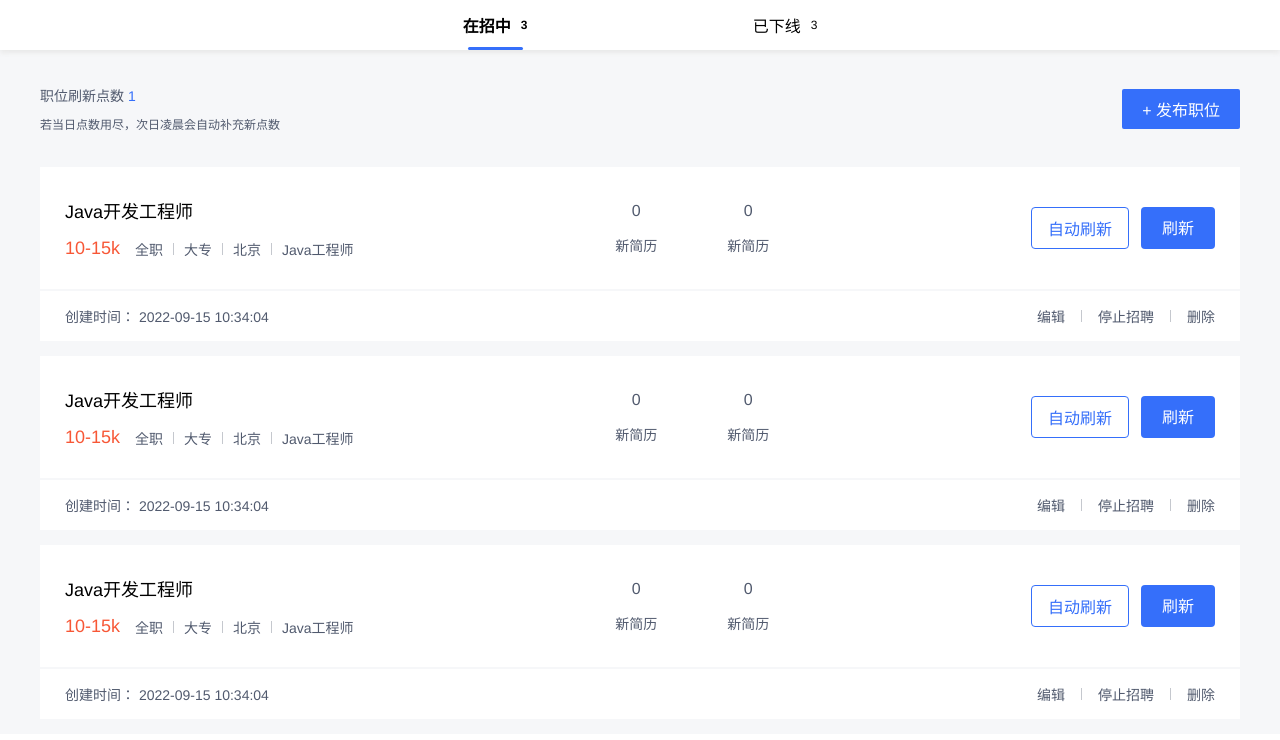
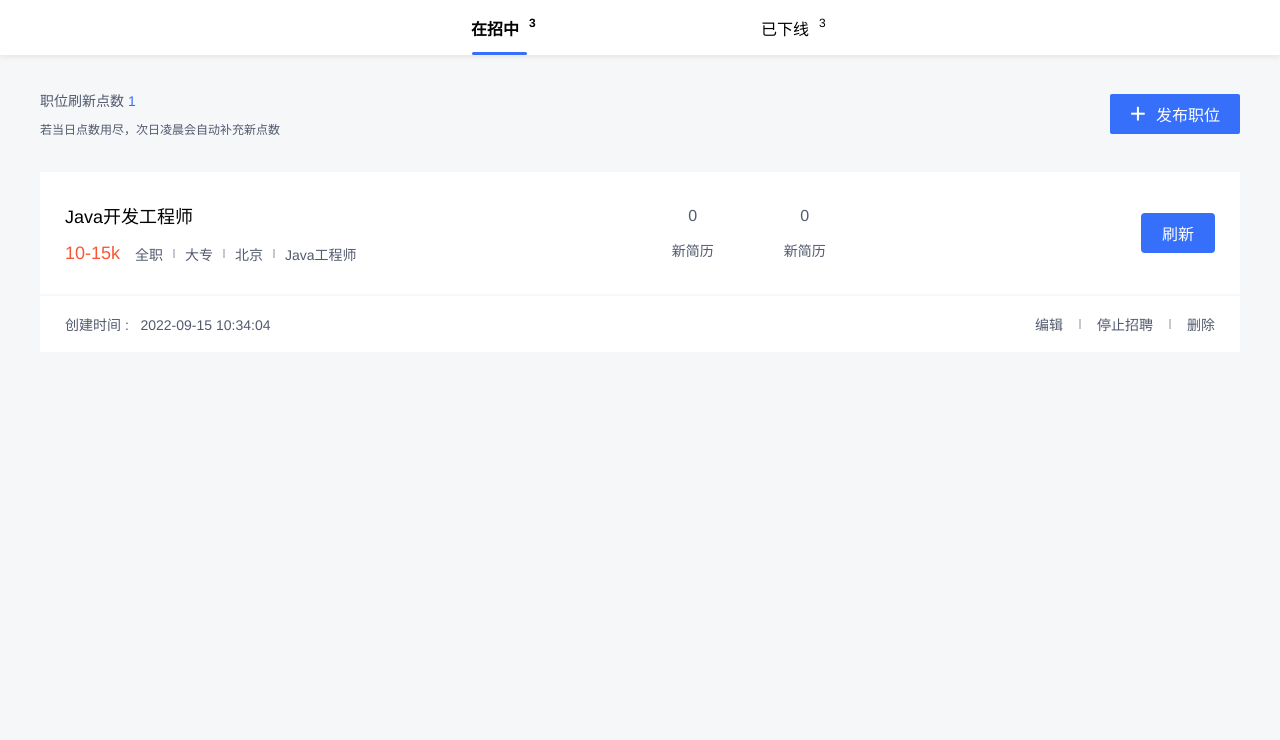
Before and after one commit to bo-ddd/bys-enterprise, a Vue app: page /position in a window 1280 px wide. Shown: the top 740 px of the page. Built offline with nearby package versions, Linux system fonts and the light colour scheme.

Commit message:
优化职位列表

```diff
--- a/src/views/positionAdmin/Position.vue
+++ b/src/views/positionAdmin/Position.vue
@@ -6,20 +6,20 @@
         :class="currentIndex== 0?'active':''"
         @click="tab(0)"
       >
-        <div class="align-center">
+        <div class="nav-title">
           <span>在招中</span>
-          <span class="fs-12 pl-10">3</span>
+          <span class="fs-12 num">3</span>
         </div>
-        <div v-show="tabFlag" class="bottom-line"></div>
+          <div class="bottom-line"></div>
       </div>
       <div
         class="head-nav flex-ja-center cur-po"
         :class="currentIndex== 1?'active':''"
         @click="tab(1)"
       >
-        <div class="align-center">
+        <div class="nav-title">
           <span>已下线</span>
-          <span class="fs-12 pl-10">3</span>
+          <span class="fs-12 num">3</span>
         </div>
           <div class="bottom-line"></div>
       </div>
@@ -36,54 +36,9 @@
               <div class="fs-12 mt-10">若当日点数用尽，次日凌晨会自动补充新点数</div>
             </div>
             <div>
-              <div class="release-btn cur-po">+ 发布职位</div>
-            </div>
-          </div>
-          <div class="job-box mb-15">
-            <div class="info-job just-between">
-              <div class="job-title fs-18">
-                <div class="mb-15">Java开发工程师</div>
-                <div class="info-list align-center">
-                  <div class="money-num mr-15">10-15k</div>
-                  <div class="align-center fs-14">
-                    <div>全职</div>
-                    <div class="bor"></div>
-                    <div>大专</div>
-                    <div class="bor"></div>
-                    <div>北京</div>
-                    <div class="bor"></div>
-                    <div>Java工程师</div>
-                  </div>
-                </div>
-              </div>
-              <div class="resume-info flex-ja-center">
-                <div class="resume-box">
-                  <div class="resume-num">0</div>
-                  <div class="mt-15 fs-14">新简历</div>
-                </div>
-                <div class="resume-box">
-                  <div class="resume-num">0</div>
-                  <div class="mt-15 fs-14">新简历</div>
-                </div>
-              </div>
-              <div class="refresh-info flex">
-                <div class="refresh-btn cur-po">自动刷新</div>
-                <div class="autorefresh-btn">
-                  <span class="plr-5 cur-po">刷新</span>
-                </div>
-              </div>
-            </div>
-            <div class="edit-job just-between fs-14">
-              <div>
-                创建时间：
-                <span>2022-09-15 10:34:04</span>
-              </div>
-              <div class="align-center">
-                <div class="cur-po">编辑</div>
-                <div class="bor"></div>
-                <div class="cur-po">停止招聘</div>
-                <div class="bor"></div>
-                <div class="cur-po">删除</div>
+              <div class="release-btn align-center cur-po">
+                <span class="fs-30">+</span>
+                <span>发布职位</span>
               </div>
             </div>
           </div>
@@ -114,65 +69,16 @@
                   <div class="mt-15 fs-14">新简历</div>
                 </div>
               </div>
-              <div class="refresh-info flex">
-                <div class="refresh-btn cur-po">自动刷新</div>
-                <div class="autorefresh-btn">
-                  <span class="plr-5 cur-po">刷新</span>
+              <div class="refresh-info">
+                <div class="autorefresh-btn cur-po">
+                  <span class="plr-5">刷新</span>
                 </div>
               </div>
             </div>
             <div class="edit-job just-between fs-14">
               <div>
-                创建时间：
-                <span>2022-09-15 10:34:04</span>
-              </div>
-              <div class="align-center">
-                <div class="cur-po">编辑</div>
-                <div class="bor"></div>
-                <div class="cur-po">停止招聘</div>
-                <div class="bor"></div>
-                <div class="cur-po">删除</div>
-              </div>
-            </div>
-          </div>
-          <div class="job-box mb-15">
-            <div class="info-job just-between">
-              <div class="job-title fs-18">
-                <div class="mb-15">Java开发工程师</div>
-                <div class="info-list align-center">
-                  <div class="money-num mr-15">10-15k</div>
-                  <div class="align-center fs-14">
-                    <div>全职</div>
-                    <div class="bor"></div>
-                    <div>大专</div>
-                    <div class="bor"></div>
-                    <div>北京</div>
-                    <div class="bor"></div>
-                    <div>Java工程师</div>
-                  </div>
-                </div>
-              </div>
-              <div class="resume-info flex-ja-center">
-                <div class="resume-box">
-                  <div class="resume-num">0</div>
-                  <div class="mt-15 fs-14">新简历</div>
-                </div>
-                <div class="resume-box">
-                  <div class="resume-num">0</div>
-                  <div class="mt-15 fs-14">新简历</div>
-                </div>
-              </div>
-              <div class="refresh-info flex">
-                <div class="refresh-btn cur-po">自动刷新</div>
-                <div class="autorefresh-btn">
-                  <span class="plr-5 cur-po">刷新</span>
-                </div>
-              </div>
-            </div>
-            <div class="edit-job just-between fs-14">
-              <div>
-                创建时间：
-                <span>2022-09-15 10:34:04</span>
+                创建时间 :
+                <span>&nbsp; 2022-09-15 10:34:04</span>
               </div>
               <div class="align-center">
                 <div class="cur-po">编辑</div>
@@ -207,7 +113,6 @@ export default {
     const currentIndex = ref(0);
     const tab = function (num: number) {
       currentIndex.value = num;
-      console.log(num);
     };
     return { tabFlag, tab, currentIndex };
   },
@@ -218,9 +123,8 @@ export default {
   min-width: 1200px;
 }
 .position-header {
-  height: 50px;
+  height: 55px;
   position: relative;
-  // box-shadow:0px 1px 5px #000;
 
   box-shadow: 0px 3px 5px #e9e9e9;
   .head-nav {
@@ -228,17 +132,24 @@ export default {
     height: 100%;
     box-sizing: border-box;
     position: relative;
+    .nav-title {
+      position: relative;
+      .num {
+        position: absolute;
+        left: 58px;
+      }
+    }
   }
   .active {
     font-weight: 700;
   }
-
   .active .bottom-line {
+    position: absolute;
     width: 55px;
     height: 3px;
     background-color: #356ffa;
-    position: absolute;
     bottom: 0;
+    left: 42%;
     border-radius: 10px;
   }
 }
@@ -246,9 +157,10 @@ export default {
   overflow: hidden;
   width: 100%;
   background-color: #f6f7f9;
-  width: 100%;
+  .tab2 {
+    background-color: white;
     .void-box {
-    height: 500px;
+      height: calc(100vh - 55px);
       text-align: center;
       color: #515a6e;
       img {
@@ -256,19 +168,25 @@ export default {
         height: 210px;
       }
     }
+  }
+  .job {
+    overflow: hidden;
+    min-height: calc(100vh - 55px);
+  }
   .job-head {
     .point-num {
       color: #356ffa;
     }
     .release-btn {
+      gap: 10px;
       font-size: 16px;
-      padding: 8px 20px;
+      padding: 4px 20px;
       background-color: #356ffa;
       color: white;
       border-radius: 2px;
     }
     color: #515a6e;
-    padding: 35px 0;
+    margin: 35px 0;
   }
   .job-box {
     background-color: #fff;
@@ -279,8 +197,8 @@ export default {
         color: rgb(81, 90, 110);
 
         .bor {
-          height: 12px;
-          border-left: 1px solid rgb(197, 200, 206);
+          height: 9px;
+          border-left: 2px solid rgb(197, 200, 206);
           margin: 0 10px;
         }
       }
@@ -298,10 +216,8 @@ export default {
       }
 
       .refresh-info {
-        display: flex;
-        gap: 0 12px;
         .refresh-btn {
-          padding: 8px 16px;
+          padding: 2px 16px;
           border: 1px solid #356ffa;
           color: #356ffa;
           border-radius: 4px;
@@ -316,11 +232,12 @@ export default {
     }
     .edit-job {
       color: #515a6e;
-      padding: 15px 25px;
+
+      padding: 18px 25px;
 
       .bor {
-        height: 12px;
-        border-left: 1px solid rgb(197, 200, 206);
+        height: 10px;
+        border-left: 2px solid rgb(197, 200, 206);
         margin: 0 16px;
       }
     }
@@ -341,4 +258,7 @@ export default {
 .cur-po {
   cursor: pointer;
 }
+.fs-30 {
+  font-size: 28px;
+}
 </style>
--- /dev/null
+++ b/src/views/positionAdmin/PositionInfo.vue
@@ -0,0 +1,3 @@
+<template>
+
+</template>
```
Lines whose indentation alone changed are shown as unchanged.
